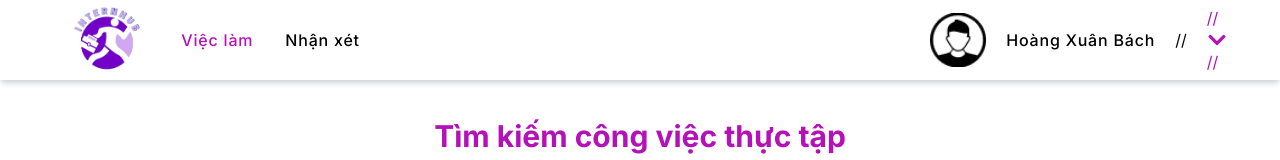
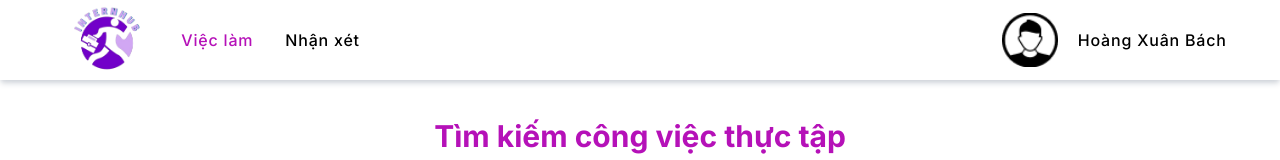
Before and after one commit to tuanngoc1601/itss2_hebi_fe, a React (Create React App) app: page / in a window 1280 px wide. Shown: the top 160 px of the page. Built offline with nearby package versions, Linux system fonts and the light colour scheme; no server answers.

Commit message:
Update Header.js

```diff
--- a/src/component/Header/Header.js
+++ b/src/component/Header/Header.js
@@ -80,9 +80,9 @@ const Header = () => {
                         <img src={IconUser} alt="user" className="w-14" />
                     </div>
                     <p className="text-base font-medium leading-5 tracking-wider">Hoàng Xuân Bách</p>
-                    // <span className="cursor-pointer text-navActive">
-                    //     <FaChevronDown className="text-xl" />
-                    // </span>
+                    {/* <span className="cursor-pointer text-navActive">
+                        <FaChevronDown className="text-xl" />
+                    </span> */}
                 </div>
             </nav>
         </header>
```
